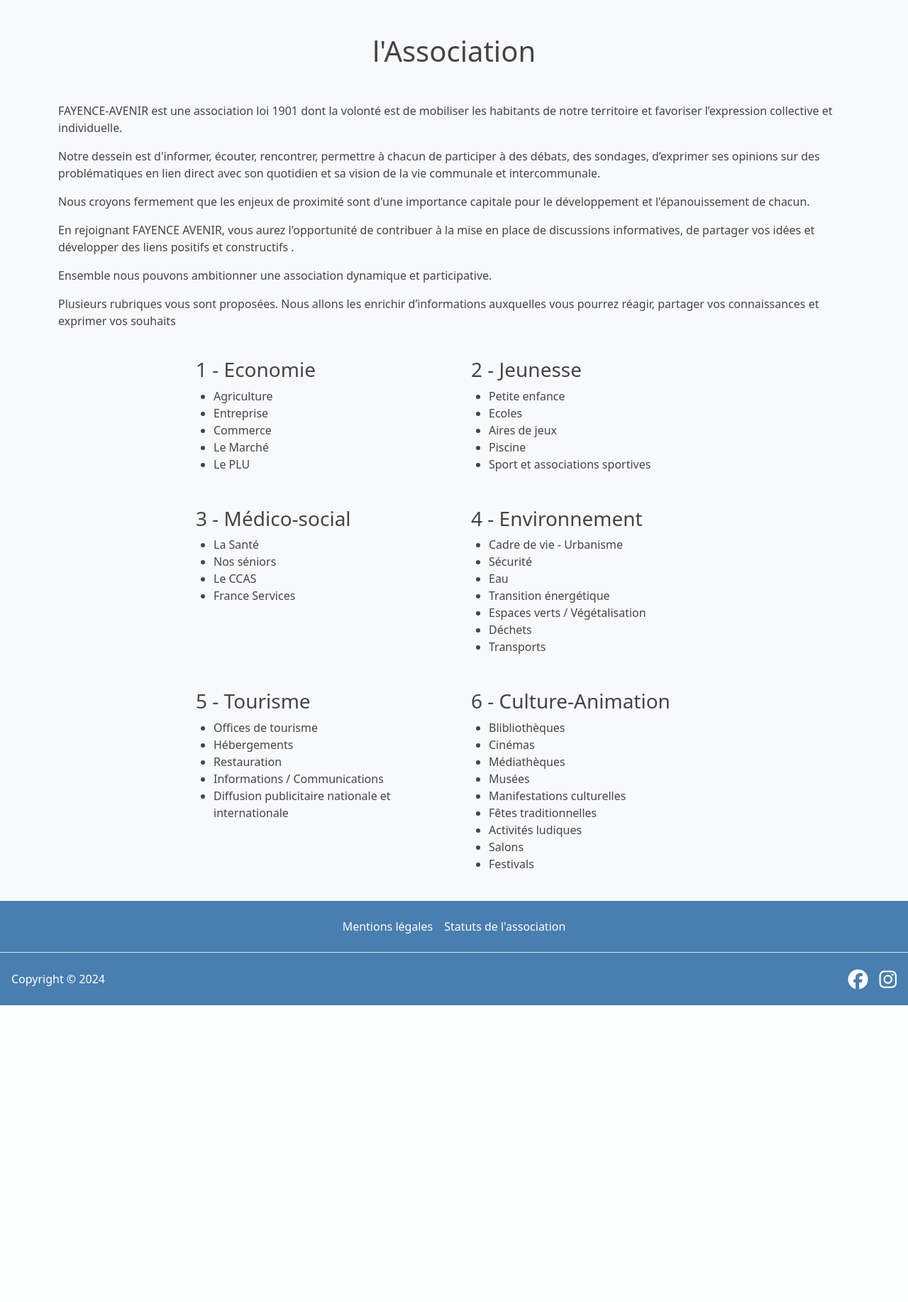
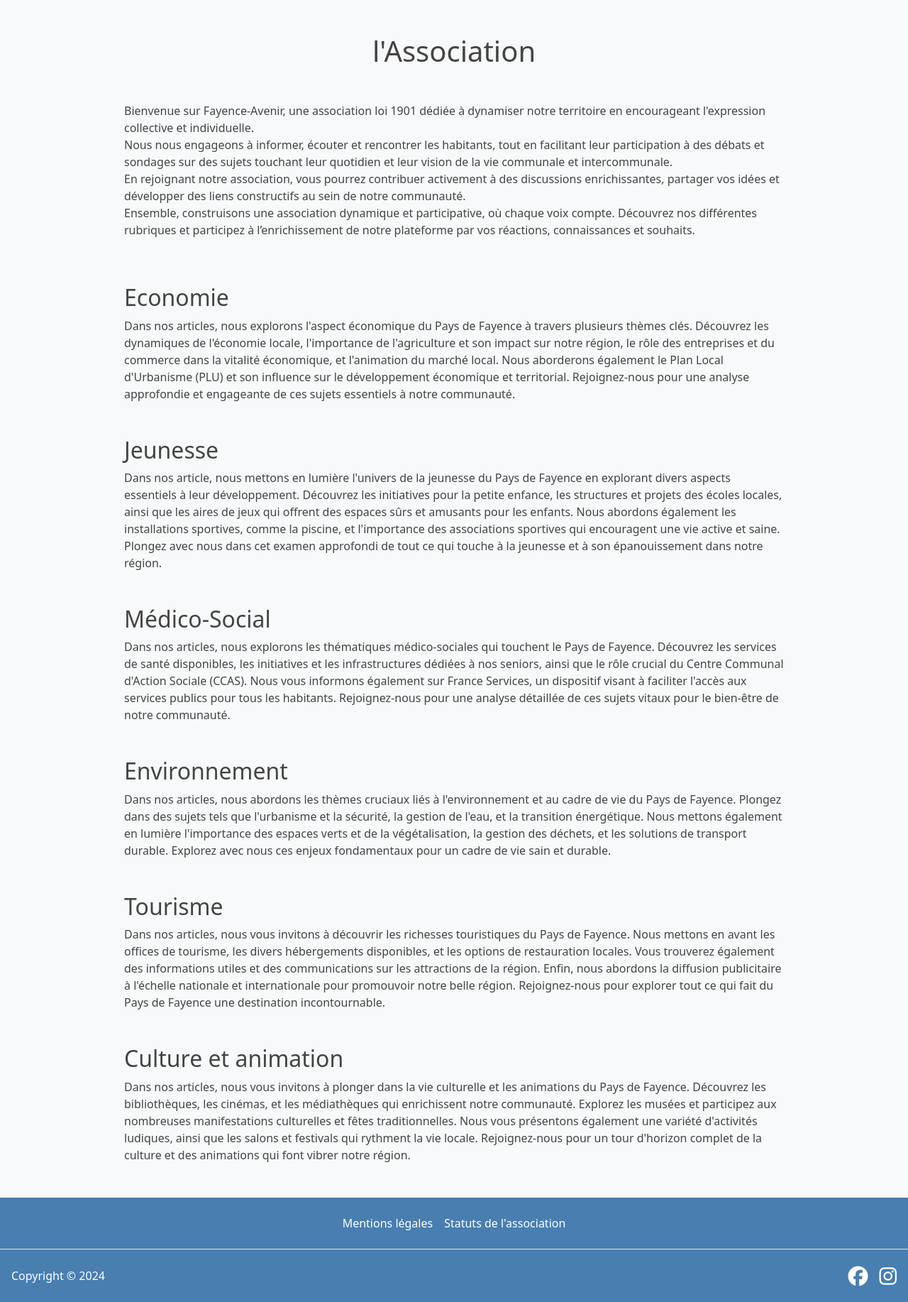
Before and after one commit to GuillemotClement/Symfony-FayenceAvenir, a Symfony app: template templates/rules/presentation.html.twig in a window 1280 px wide. Shown: the part 111-1945 px from the top of the page at 71% size. Before the commit the page ends 1527 px from the top, so only its background shows below. Run offline with Twig, Linux system fonts and the light colour scheme; the template is opened without the code that fills it, so the values that code supplies are empty; style sheets or scripts are compiled from the project's sources; some libraries are stand-ins or nearby versions.

```diff
--- a/composer.json
+++ b/composer.json
@@ -26,6 +26,7 @@
         "symfony/http-client": "7.0.*",
         "symfony/intl": "7.0.*",
         "symfony/mailer": "7.0.*",
+        "symfony/mailgun-mailer": "7.0.*",
         "symfony/mime": "7.0.*",
         "symfony/monolog-bundle": "^3.0",
         "symfony/notifier": "7.0.*",
@@ -35,6 +36,7 @@
         "symfony/rate-limiter": "7.0.*",
         "symfony/runtime": "7.0.*",
         "symfony/security-bundle": "7.0.*",
+        "symfony/sendgrid-mailer": "7.0.*",
         "symfony/serializer": "7.0.*",
         "symfony/stimulus-bundle": "^2.17",
         "symfony/string": "7.0.*",
--- a/templates/event/add.html.twig
+++ b/templates/event/add.html.twig
@@ -1,7 +1,6 @@
 {% extends 'base.html.twig' %}
 {% block body %}
 <div class="d-flex justify-content-center align-items-center p-5">
-
         {{ form_start(form) }}
         <h1 class="text-center mb-3">Ajouter évènement</h1>
           <div class="form-row">
--- a/templates/event/index.html.twig
+++ b/templates/event/index.html.twig
@@ -1,9 +1,9 @@
 {% extends 'base.html.twig' %}
 
 {% block body %}
-<div class="album py-5 bg-body-tertiary">
+<div class="album bg-body-tertiary py-3 my-3">
   <div class="container">
-  <h2 class="text-capitalize text-center my-4">Agenda</h2>
+  <h1 class="text-capitalize text-center my-4">Agenda</h1>
     <div class="row row-cols-1 row-cols-sm-2 row-cols-md-3 g-3">
       {% for event in events %}
       <a href="{{ path('show_event', { id: event.id}) }}">
--- a/templates/rules/presentation.html.twig
+++ b/templates/rules/presentation.html.twig
@@ -3,79 +3,36 @@
 
 
 {% block body %}
-<h1 class="text-center my-5">l'Association</h1>
-<div class="">
-  <p>FAYENCE-AVENIR est une association loi 1901 dont la volonté est de mobiliser les habitants de notre territoire et favoriser l’expression collective et individuelle.</p>
-  <p>Notre dessein est d'informer, écouter, rencontrer, permettre à chacun de participer à des débats, des sondages, d’exprimer ses opinions sur des problématiques en lien direct avec son quotidien et sa vision de la vie communale et intercommunale.</p>
-  <p>Nous croyons fermement que les enjeux de proximité sont d'une importance capitale pour le développement et l'épanouissement de chacun.</p>
-  <p>En rejoignant FAYENCE AVENIR, vous aurez l'opportunité de contribuer à la mise en place de discussions informatives, de partager vos idées et développer des liens positifs et constructifs .</p>
-  <p>Ensemble nous pouvons ambitionner une association dynamique et participative.</p>
-  <p>Plusieurs rubriques vous sont proposées. Nous allons les enrichir d’informations auxquelles vous pourrez réagir, partager vos connaissances et exprimer vos souhaits</p>
-  <div class="d-flex flex-wrap gap-3 justify-content-center my-4">
-    <div class="p-3 col-6 col-md-4">
-      <h3>1 - Economie</h3>
-      <ul class='theme-list'>
-        <li>Agriculture</li>
-        <li>Entreprise</li>
-        <li>Commerce</li>
-        <li>Le Marché</li>
-        <li>Le PLU</li>
-      </ul>
+<h1 class="my-5 text-center">l'Association</h1>
+<div class=" col-10 mx-auto">
+  <div class="mb-3 pb-3">
+    <p>Bienvenue sur Fayence-Avenir, une association loi 1901 dédiée à dynamiser notre territoire en encourageant l'expression collective et individuelle.<br> Nous nous engageons à informer, écouter et rencontrer les habitants, tout en facilitant leur participation à des débats et sondages sur des sujets touchant leur quotidien et leur vision de la vie communale et intercommunale.<br>En rejoignant notre association, vous pourrez contribuer activement à des discussions enrichissantes, partager vos idées et développer des liens constructifs au sein de notre communauté.<br> Ensemble, construisons une association dynamique et participative, où chaque voix compte. Découvrez nos différentes rubriques et participez à l’enrichissement de notre plateforme par vos réactions, connaissances et souhaits.</p>
+  </div>
+
+  <div class="text-start my-3">
+    <div class="py-3">
+      <h2>Economie</h2>
+      <p>Dans nos articles, nous explorons l'aspect économique du Pays de Fayence à travers plusieurs thèmes clés. Découvrez les dynamiques de l'économie locale, l'importance de l'agriculture et son impact sur notre région, le rôle des entreprises et du commerce dans la vitalité économique, et l'animation du marché local. Nous aborderons également le Plan Local d'Urbanisme (PLU) et son influence sur le développement économique et territorial. Rejoignez-nous pour une analyse approfondie et engageante de ces sujets essentiels à notre communauté.</p>
     </div>
-    <div class="p-3 col-6 col-md-4">
-      <h3>2 - Jeunesse</h3>
-      <ul class='theme-list'>
-        <li>Petite enfance</li>
-        <li>Ecoles</li>
-        <li>Aires de jeux</li>
-        <li>Piscine</li>
-        <li>Sport et associations sportives</li>
-      </ul>
+    <div class="py-3">
+      <h2>Jeunesse</h2>
+      <p>Dans nos article, nous mettons en lumière l'univers de la jeunesse du Pays de Fayence en explorant divers aspects essentiels à leur développement. Découvrez les initiatives pour la petite enfance, les structures et projets des écoles locales, ainsi que les aires de jeux qui offrent des espaces sûrs et amusants pour les enfants. Nous abordons également les installations sportives, comme la piscine, et l'importance des associations sportives qui encouragent une vie active et saine. Plongez avec nous dans cet examen approfondi de tout ce qui touche à la jeunesse et à son épanouissement dans notre région.</p>
     </div>
-    <div class="p-3 col-6 col-md-4">
-      <h3>3 - Médico-social</h3>
-      <ul class='theme-list'>
-        <li>La Santé</li>
-        <li>Nos séniors</li>
-        <li>Le CCAS</li>
-        <li>France Services</li>
-      </ul>
+    <div class="py-3">
+      <h2>Médico-Social</h2>
+      <p>Dans nos articles, nous explorons les thématiques médico-sociales qui touchent le Pays de Fayence. Découvrez les services de santé disponibles, les initiatives et les infrastructures dédiées à nos seniors, ainsi que le rôle crucial du Centre Communal d'Action Sociale (CCAS). Nous vous informons également sur France Services, un dispositif visant à faciliter l'accès aux services publics pour tous les habitants. Rejoignez-nous pour une analyse détaillée de ces sujets vitaux pour le bien-être de notre communauté.</p>
     </div>
-    <div class="p-3 col-6 col-md-4">
-      <h3>4 - Environnement</h3>
-      <ul class='theme-list'>
-        <li>Cadre de vie - Urbanisme</li>
-        <li>Sécurité</li>
-        <li>Eau</li>
-        <li>Transition énergétique</li>
-        <li>Espaces verts / Végétalisation</li>
-        <li>Déchets</li>
-        <li>Transports</li>
-      </ul>
+    <div class="py-3">
+      <h2>Environnement</h2>
+      <p>Dans nos articles, nous abordons les thèmes cruciaux liés à l'environnement et au cadre de vie du Pays de Fayence. Plongez dans des sujets tels que l'urbanisme et la sécurité, la gestion de l'eau, et la transition énergétique. Nous mettons également en lumière l'importance des espaces verts et de la végétalisation, la gestion des déchets, et les solutions de transport durable. Explorez avec nous ces enjeux fondamentaux pour un cadre de vie sain et durable.</p>
     </div>
-    <div class="p-3 col-6 col-md-4">
-      <h3>5 - Tourisme</h3>
-      <ul class='theme-list'>
-        <li>Offices de tourisme</li>
-        <li>Hébergements</li>
-        <li>Restauration</li>
-        <li>Informations / Communications</li>
-        <li>Diffusion publicitaire nationale et internationale</li>
-      </ul>
+    <div class="py-3">
+      <h2>Tourisme</h2>
+      <p>Dans nos articles, nous vous invitons à découvrir les richesses touristiques du Pays de Fayence. Nous mettons en avant les offices de tourisme, les divers hébergements disponibles, et les options de restauration locales. Vous trouverez également des informations utiles et des communications sur les attractions de la région. Enfin, nous abordons la diffusion publicitaire à l'échelle nationale et internationale pour promouvoir notre belle région. Rejoignez-nous pour explorer tout ce qui fait du Pays de Fayence une destination incontournable.</p>
     </div>
-    <div class="p-3 col-6 col-md-4">
-      <h3>6 - Culture-Animation</h3>
-      <ul class='theme-list'>
-        <li>Blibliothèques</li>
-        <li>Cinémas</li>
-        <li>Médiathèques</li>
-        <li>Musées</li>
-        <li>Manifestations culturelles</li>
-        <li>Fêtes traditionnelles</li>
-        <li>Activités ludiques</li>
-        <li>Salons</li>
-        <li>Festivals</li>
-      </ul>
+    <div class="py-3">
+      <h2>Culture et animation</h2>
+      <p>Dans nos articles, nous vous invitons à plonger dans la vie culturelle et les animations du Pays de Fayence. Découvrez les bibliothèques, les cinémas, et les médiathèques qui enrichissent notre communauté. Explorez les musées et participez aux nombreuses manifestations culturelles et fêtes traditionnelles. Nous vous présentons également une variété d'activités ludiques, ainsi que les salons et festivals qui rythment la vie locale. Rejoignez-nous pour un tour d'horizon complet de la culture et des animations qui font vibrer notre région.</p>
     </div>
   </div>
 </div>
```
Also changed, not shown: templates/contact/contactForm.html.twig (+40 -1 lines), src/Controller/SecurityController.php (line endings or trailing spaces), 5 other files.
